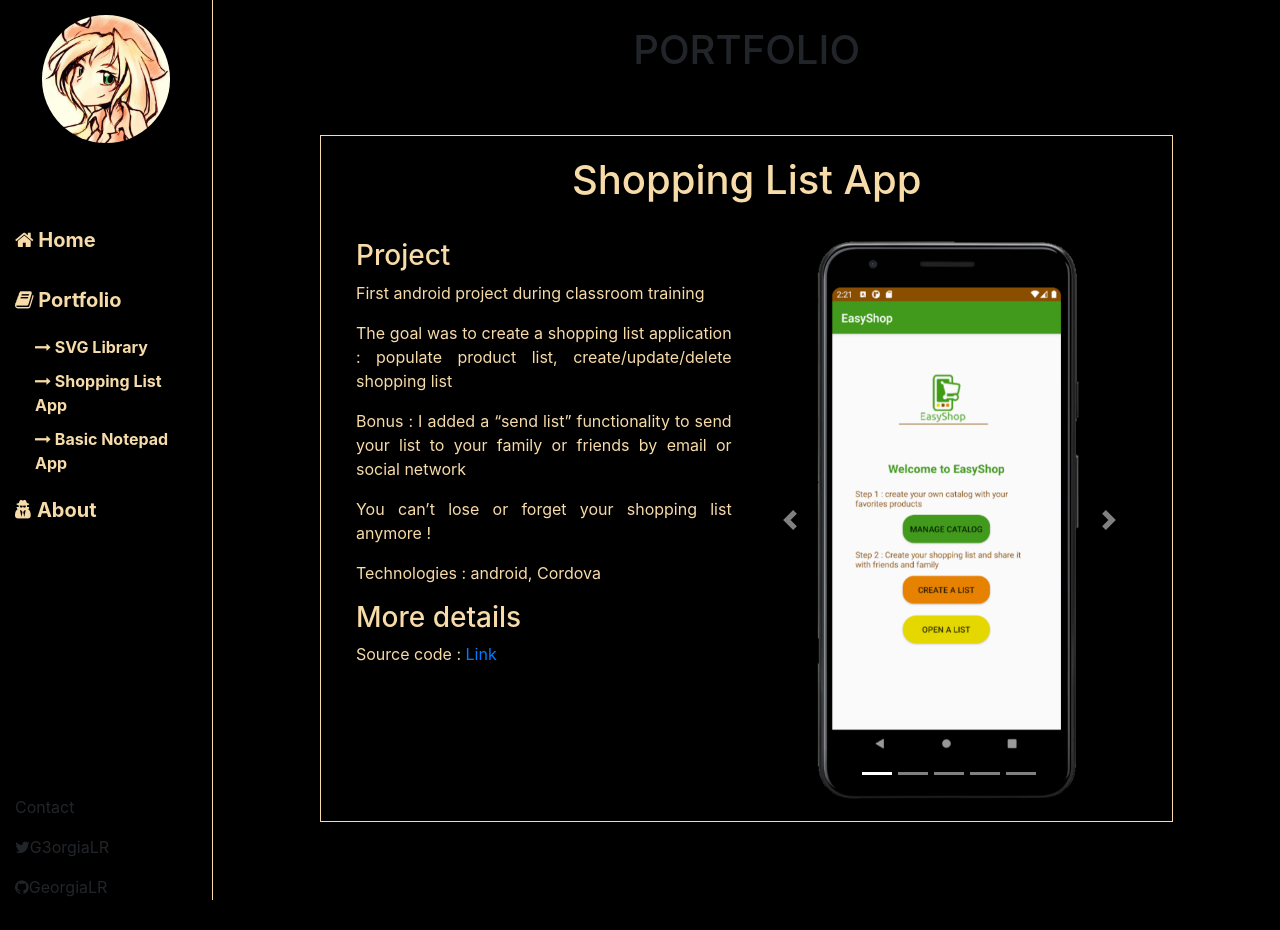
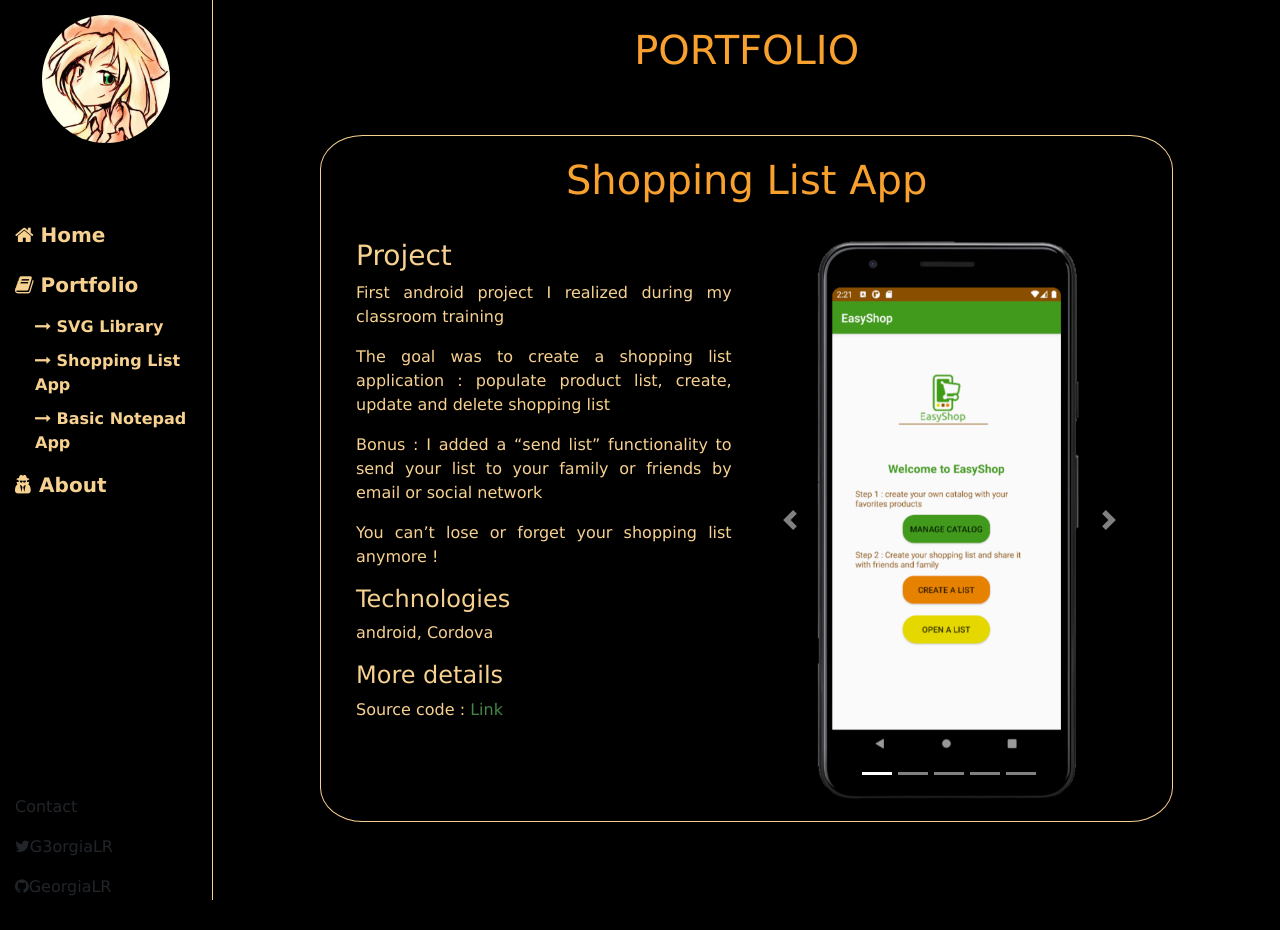
Before and after one commit to lacordony/lacordony.github.io, a Jekyll site: the page built from _posts/2018-09-11-easyshop-app.md, in a window 1280 px wide. Built offline with Jekyll 4.4.1, drawn with Linux system fonts in a browser that asks for light colours.

Commit message:
update css and global rendering

```diff
--- a/_posts/2018-09-11-easyshop-app.md
+++ b/_posts/2018-09-11-easyshop-app.md
@@ -11,18 +11,18 @@ visual5: assets/img/easyshop/easyshop-screen5.PNG
 ---
 ### Project
 
-First android project during classroom training
+First android project I realized during my classroom training
 
-The goal was to create a shopping list application : populate product list, create/update/delete shopping list
+The goal was to create a shopping list application : populate product list, create, update and delete shopping list
 
 Bonus : I added a "send list" functionality to send your list to your family or friends by email or social network
 
-
 You can't lose or forget your shopping list anymore !
 
+#### Technologies
 
-Technologies : android, Cordova
+android, Cordova
 
-### More details
+#### More details
 
 Source code : [Link](https://github.com/GeorgiaLR/EasyShop)
--- a/assets/css/main.scss
+++ b/assets/css/main.scss
@@ -6,6 +6,11 @@ html, body {
     width: 100%;
     height: 100%;
     background-color: black;
+    font-family: Verdana, Tahoma, sans-serif;
+}
+
+h1 {
+    color:rgb(248, 161, 47);
 }
 
 .container-fluid {
@@ -21,7 +26,7 @@ html, body {
     display: flex;
 	flex-direction: column;
     background-color: black;
-    border-right:1px solid #f7dba9;
+    border-right:1px solid #f7d190;
 }
 
 #my-card {
@@ -35,6 +40,7 @@ html, body {
 #my-card img {
     max-width: 70%;
     height: auto;
+    max-height: 80%;
     border-radius: 50%;
 }
 
@@ -61,13 +67,13 @@ html, body {
     font-weight: bold;
     text-decoration: none;
     display: block;
-    padding: 15px 15px;
-    color: #f7dba9;
+    padding: 10px 15px;
+    color: #f7d190;
 }
 
 #my-nav div ul li a:hover {
     text-decoration: none;
-    background-color: #f7dba9;
+    background-color: #c2aa80;
     color: black;
 }
 
@@ -92,11 +98,12 @@ footer {
 }
 
 article {
-    border: 1px solid #f7dba9;
+    border: 1px solid #f7d190;
     width: 80%;
     margin:5% 10%;
     padding: 20px;
-    color: #f7dba9;
+    color: #f7d190;
+    border-radius: 5%;
 }
 
 article h1 {
@@ -108,6 +115,14 @@ article div {
     text-align: justify;
 }
 
+article a {
+    color: rgb(69, 134, 69);
+}
+
+article a:hover {
+    color: rgb(69, 134, 69);
+}
+
 @media screen and (min-width: 540px) {
     #row-burger {
         display: none;
@@ -116,12 +131,12 @@ article div {
 
 #row-burger {
     background-color: black;
-    border-right:1px solid #f7dba9;
+    border-right:1px solid #f7d190;
     margin: 0;
 }
 
 #my-burger {
-    color: #f7dba9;
+    color: #f7d190;
 }
 
 #burger-content ul {
@@ -144,12 +159,12 @@ article div {
     text-decoration: none;
     display: block;
     padding: 15px 15px;
-    color: #f7dba9;
+    color: #f7d190;
 }
 
 #burger-content ul li a:hover {
     text-decoration: none;
-    background-color: #f7dba9;
+    background-color: #f7d190;
     color: black;
 }
 
```
Also changed, not shown: _posts/2018-03-15-basic-notepad.md (+5 -3 lines), _posts/2019-07-13-svg-library.md (+9 -5 lines), assets/img/wip.png (added).
